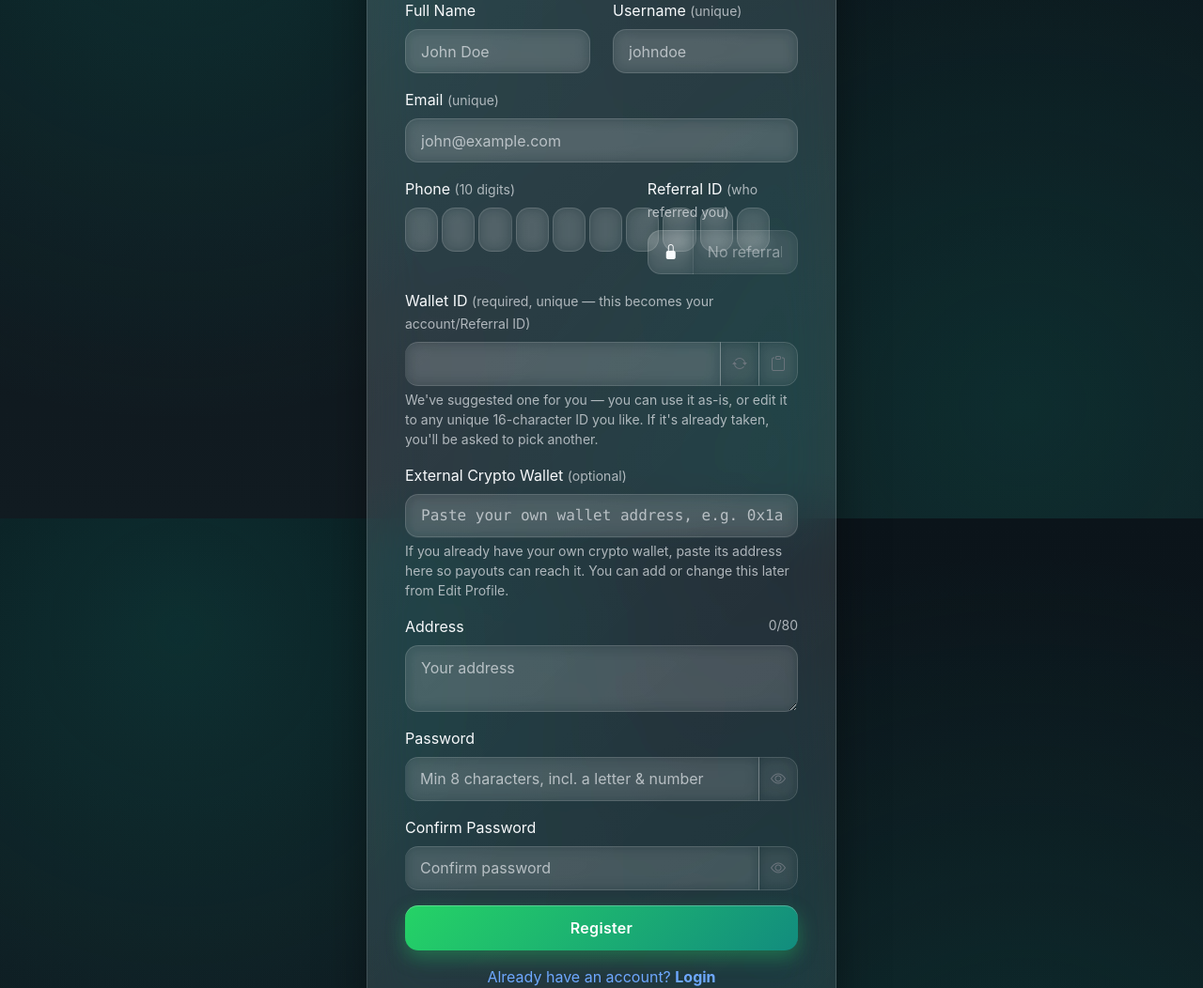
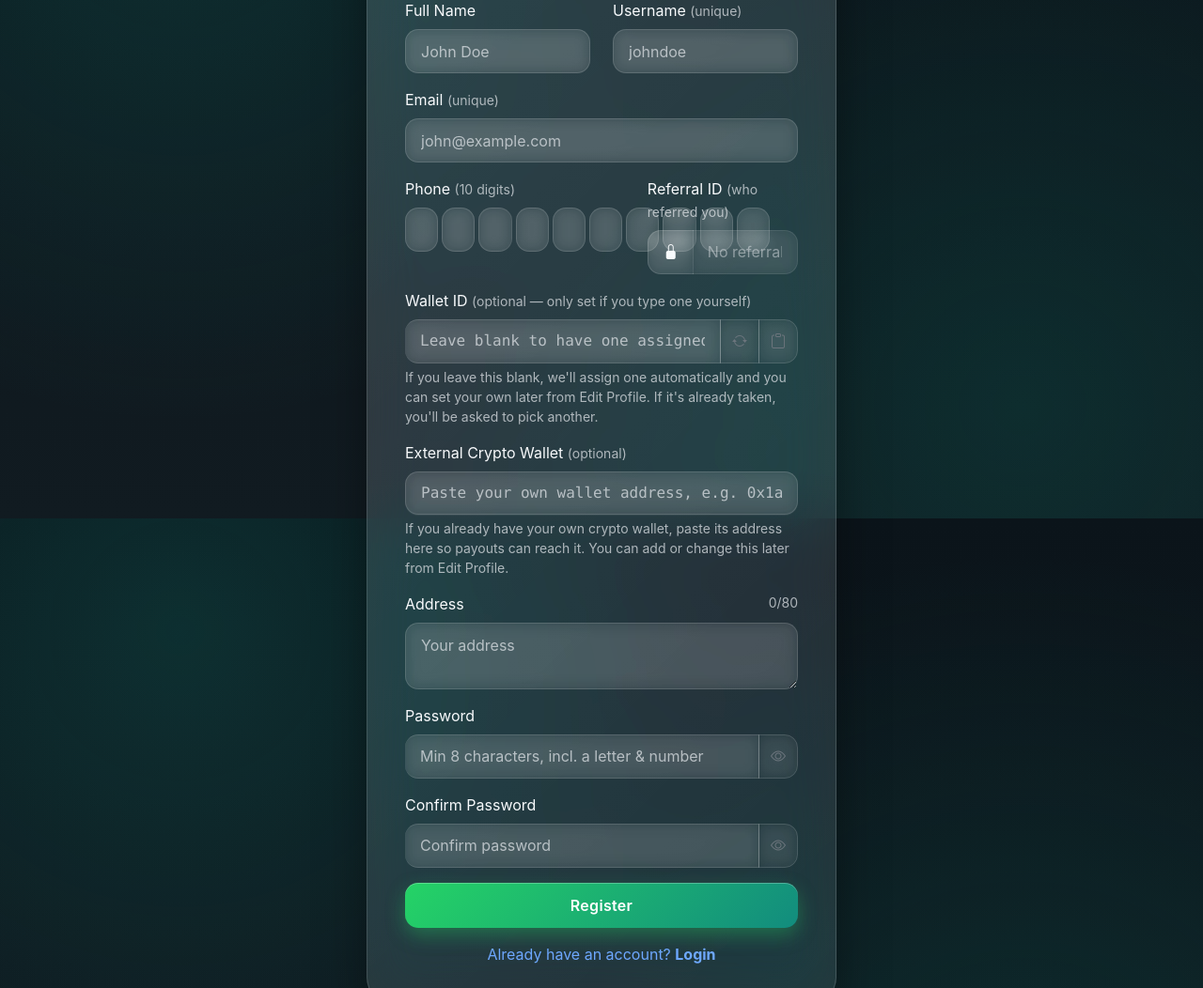
Before and after one commit to futureminds-stack/Smartpayments, a Flask app: page /register in a window 1280 px wide. Shown: the part 248-1300 px from the top of the page at 94% size. Run offline with Flask 3, Linux system fonts and the light colour scheme; some libraries are stand-ins or nearby versions.

Commit message:
Update register.html

```diff
--- a/templates/register.html
+++ b/templates/register.html
@@ -47,15 +47,16 @@
                 </div>
             </div>
             <div class="mb-3">
-                <label class="form-label">Wallet ID <small class="text-muted">(required, unique — this becomes your account/Referral ID)</small></label>
+                <label class="form-label">Wallet ID <small class="text-muted">(optional — only set if you type one yourself)</small></label>
                 <div class="input-group">
                     <input type="text" name="wallet_id" id="walletIdField" class="form-control font-monospace"
-                           maxlength="16" value="{{ suggested_wallet_id }}" required
+                           maxlength="16" value="{{ suggested_wallet_id }}"
+                           placeholder="Leave blank to have one assigned automatically"
                            pattern="[A-Za-z0-9]{16}" title="Exactly 16 letters/numbers">
-                    <button type="button" class="btn btn-outline-secondary" id="regenWalletId" title="Generate a new suggestion"><i class="bi bi-arrow-repeat"></i></button>
+                    <button type="button" class="btn btn-outline-secondary" id="regenWalletId" title="Suggest one for me"><i class="bi bi-arrow-repeat"></i></button>
                     <button type="button" class="btn btn-outline-secondary" onclick="copyToClipboard(document.getElementById('walletIdField').value)" title="Copy"><i class="bi bi-clipboard"></i></button>
                 </div>
-                <div class="form-text">We've suggested one for you — you can use it as-is, or edit it to any unique 16-character ID you like. If it's already taken, you'll be asked to pick another.</div>
+                <div class="form-text">If you leave this blank, we'll assign one automatically and you can set your own later from Edit Profile. If it's already taken, you'll be asked to pick another.</div>
             </div>
             <div class="mb-3">
                 <label class="form-label">External Crypto Wallet <small class="text-muted">(optional)</small></label>
```
